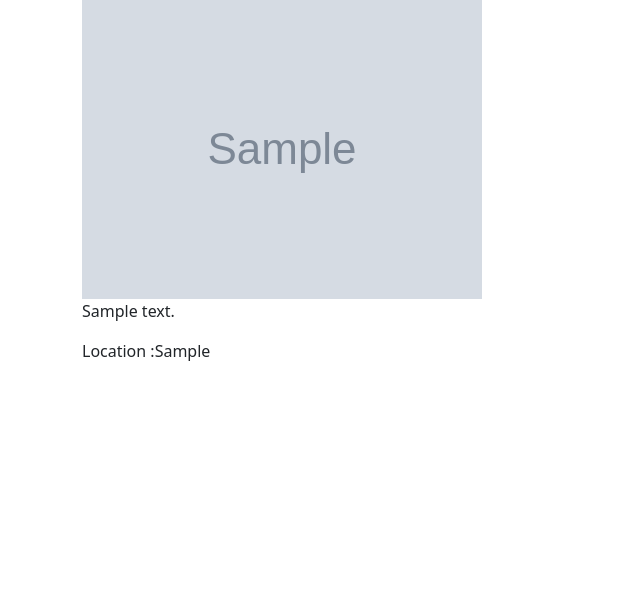
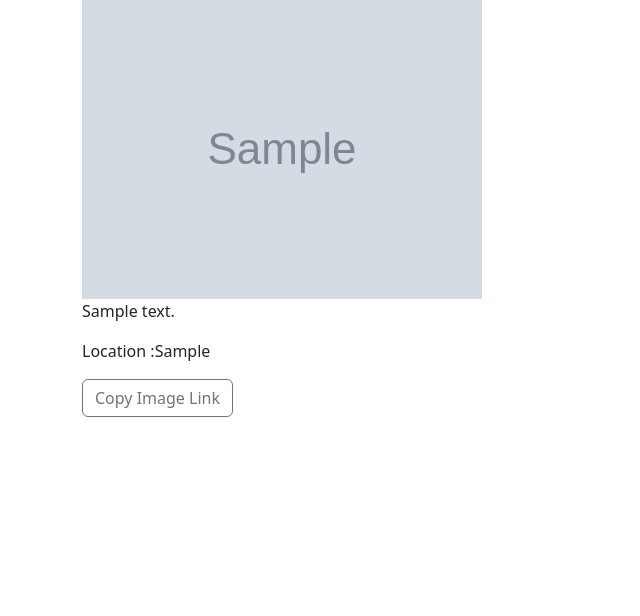
Before and after one commit to gladys-gg/photogallery, a Django app: page /photo/1 in a window 1280 px wide. Shown: the part 117-733 px from the top of the page, without its empty margins (0-640 px from the left). Run offline with Django 4.2, Linux system fonts and the light colour scheme; tables that the repository leaves empty hold one stand-in row (values such as "Sample post"); grey boxes marked "Sample" are stand-in pictures; some libraries are stand-ins or nearby versions.

Commit message:
Added the copy to image clip board

```diff
--- a/photos/templates/photos/photo.html
+++ b/photos/templates/photos/photo.html
@@ -13,7 +13,8 @@
 
                 <p>{{photo.description}}</p>
                 <p>Location :{{photo.location.location }}</p>
-
+                <button class="btn btn-outline-secondary copy-btn">Copy
+                    Image Link</button>
             </div>
 
         </div>
--- /dev/null
+++ b/static/main.js
@@ -0,0 +1,2 @@
+const copyBtns = document.getElementByClassName('copy-btn')
+console.log(copyBtns)
```
